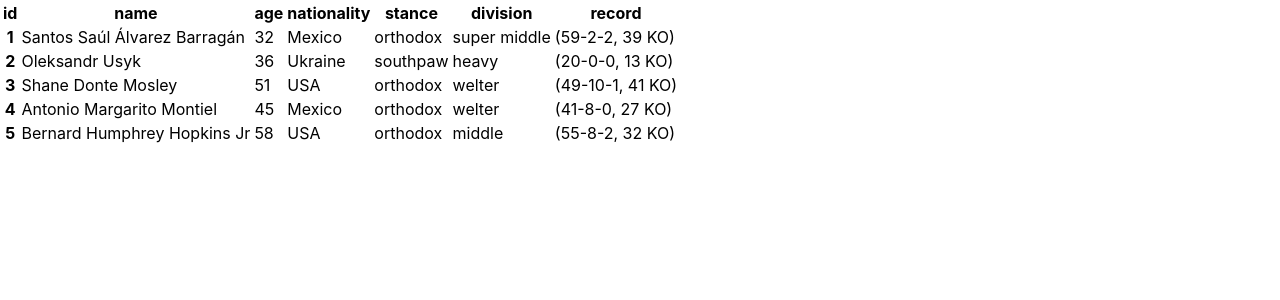
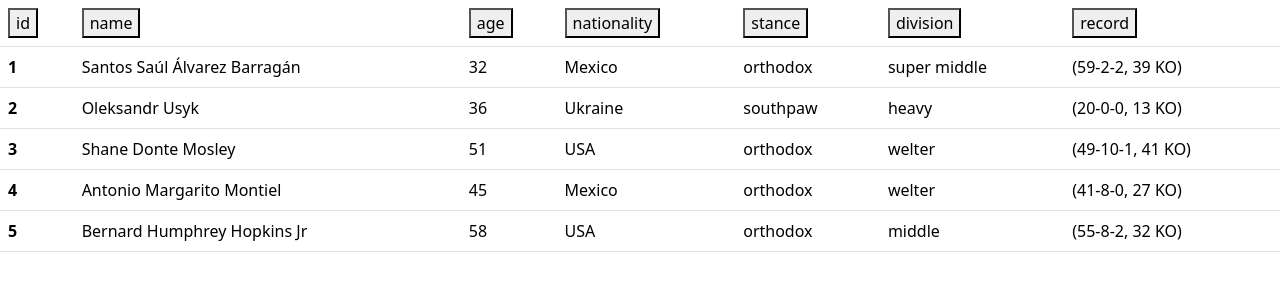
Before and after one commit to AntonAnatoliyovich/test-project, a React (Create React App) app: page / in a window 1280 px wide. Shown: the top 300 px of the page. Built offline with nearby package versions, Linux system fonts and the light colour scheme.

Commit message:
added sort

```diff
--- a/package.json
+++ b/package.json
@@ -6,6 +6,7 @@
     "@testing-library/jest-dom": "^5.16.5",
     "@testing-library/react": "^13.4.0",
     "@testing-library/user-event": "^13.5.0",
+    "bootstrap": "^5.3.0",
     "prop-types": "^15.8.1",
     "react": "^18.2.0",
     "react-dom": "^18.2.0",
--- a/src/components/table.jsx
+++ b/src/components/table.jsx
@@ -1,15 +1,59 @@
-export const Table = ({boxers}) => {
+import React from "react";
+
+export const Table = (boxer) => {
+
+    const {boxers} = boxer;
+    const [sortedField, setSortedField] = React.useState(null);
+    let sortedBoxers = [...boxers];
+    sortedBoxers.sort((a,b) => {
+        if (a[sortedField] < b[sortedField]) {
+            return -1;
+        }
+        if (a[sortedField] > b[sortedField]) {
+            return 1;
+        }
+        return 0;
+    })
+
     return (
         <table className="table">
             <thead>
                 <tr>
-                    <th scope="col">id</th>
-                    <th scope="col">name</th>
-                    <th scope="col">age</th>
-                    <th scope="col">nationality</th>
-                    <th scope="col">stance</th>
-                    <th scope="col">division</th>
-                    <th scope="col">record</th>
+                    <th scope="col">
+                        <button type="button" onClick={() => setSortedField('id')}>
+                            id
+                        </button>
+                    </th>
+                    <th scope="col">
+                        <button type="button" onClick={() => setSortedField('name')}>
+                            name
+                        </button>
+                    </th>
+                    <th scope="col">
+                        <button type="button" onClick={() => setSortedField('age')}>
+                            age
+                        </button>
+                    </th>
+                    <th scope="col">
+                        <button type="button" onClick={() => setSortedField('nationality')}>
+                            nationality
+                        </button>
+                    </th>
+                    <th scope="col">
+                        <button type="button" onClick={() => setSortedField('stance')}>
+                            stance
+                        </button>
+                    </th>
+                    <th scope="col">
+                        <button type="button" onClick={() => setSortedField('division')}>
+                            division
+                        </button>
+                    </th>
+                    <th scope="col">
+                        <button type="button" onClick={() => setSortedField('record')}>
+                            record
+                        </button>
+                    </th>
                 </tr>
             </thead>
             <tbody>
--- a/src/index.js
+++ b/src/index.js
@@ -3,6 +3,7 @@ import ReactDOM from 'react-dom/client';
 import './index.css';
 import App from './App';
 import reportWebVitals from './reportWebVitals';
+import 'bootstrap/dist/css/bootstrap.min.css';
 
 const root = ReactDOM.createRoot(document.getElementById('root'));
 root.render(
```
Also changed, not shown: 1 other file (tests, documents, lock files or other folders).
